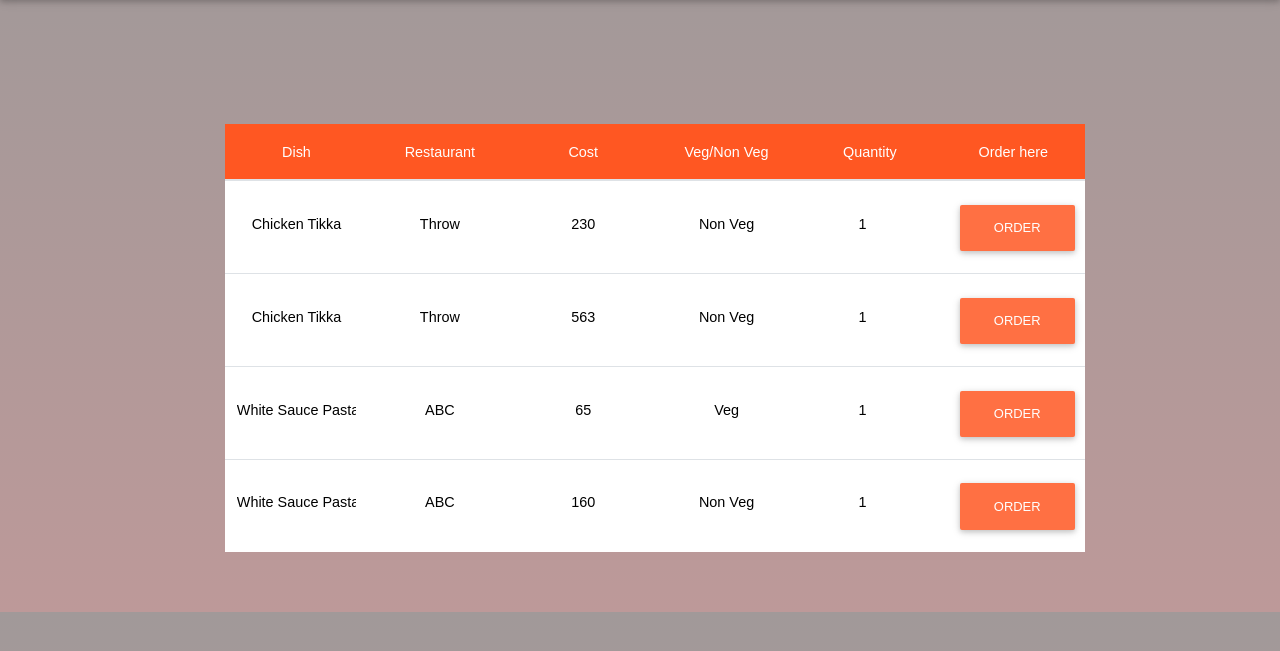
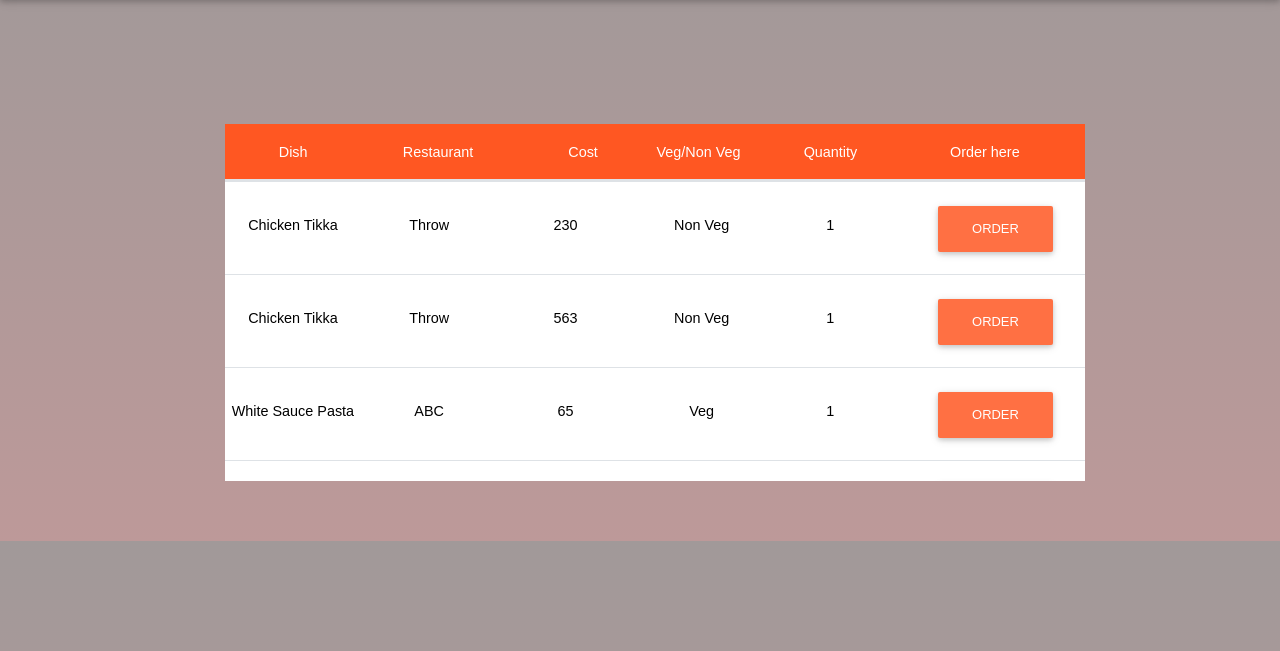
Before and after one commit to arnav-deep/FoodShala, a PHP site: page /menu.php in a window 1280 px wide. Shown: the part 56-707 px from the top of the page. Run offline with PHP 8.4, Linux system fonts and the light colour scheme; data comes from the database, SQL or seed files in the repository; some libraries are stand-ins or nearby versions.

Commit message:
added scrollable table and fixed window size

```diff
--- a/css/style.css
+++ b/css/style.css
@@ -4,7 +4,7 @@
   font-family: sans-serif;
 }
 #outer-box {
-  height: 93.6%;
+  height: 90.9%;
   width: 100%;
   background-image: linear-gradient(rgba(20, 0, 0, 0.4),rgba(90, 0, 0, 0.4));
   background-position: center;
@@ -52,7 +52,7 @@
   border-radius: 30px;
 }
 #boxtitle {
-  align: center;
+  text-align: center;
   margin: 30px auto;
   color: #ff6124;
   position: relative;
@@ -164,3 +164,30 @@
 th {
    text-align: center;
 }
+.fixed_header{
+  background: #ffffff;
+  margin: 20px;
+
+}
+
+.fixed_header tbody{
+display:block;
+width: 100%;
+overflow: auto;
+height: 300px;
+}
+
+.fixed_header thead tr {
+ display: block;
+ text-align:left;
+}
+
+.fixed_header thead {
+height: 20px;
+}
+
+.fixed_header th, .fixed_header td {
+padding: 5px;
+text-align: left;
+width: 200px;
+}
--- a/menu.php
+++ b/menu.php
@@ -43,12 +43,12 @@
 
         $query ="SELECT menu.m_item, user_res.r_name, menu.m_cost, menu.m_nonveg FROM menu INNER JOIN user_res ON menu.m_r_email=user_res.r_email ORDER BY menu.m_item";
         echo '<div style="padding-top: 100px; padding-bottom: 40px; padding-left: 16%;">
-                <table class="table table-hover table-fixed" style="width: 80%; margin auto;" id="menubox">
+                <table class="table table-hover table-fixed fixed_header" style="width: 80%; margin auto;" id="menubox">
                   <thead class="deep-orange white-text">
                     <tr>
-                      <th>Dish</th>
-                      <th>Restaurant</th>
-                      <th>Cost</th>
+                      <th style="text-align:center">Dish</th>
+                      <th style="text-align:center">Restaurant</th>
+                      <th style="text-align:center">Cost</th>
                       <th>Veg/Non Veg</th>
                       <th>Quantity</th>
                       <th>Order here</th>
```
